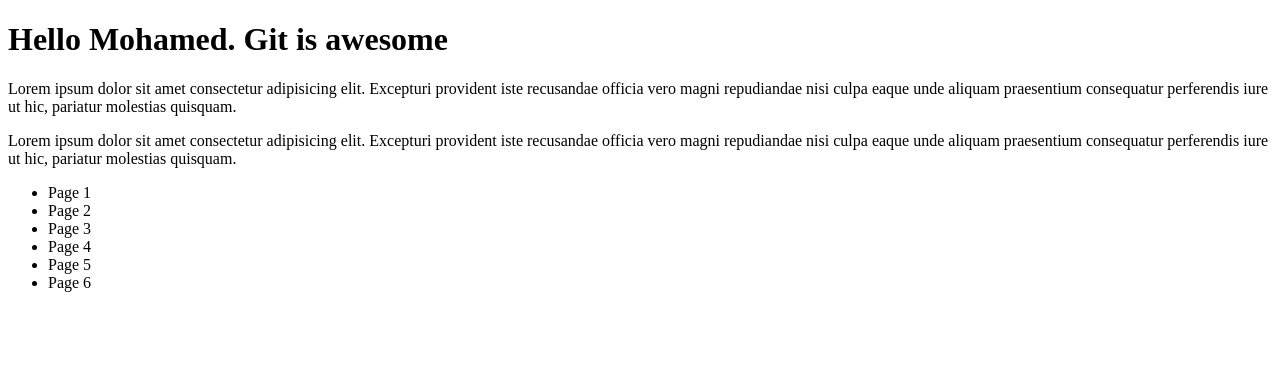
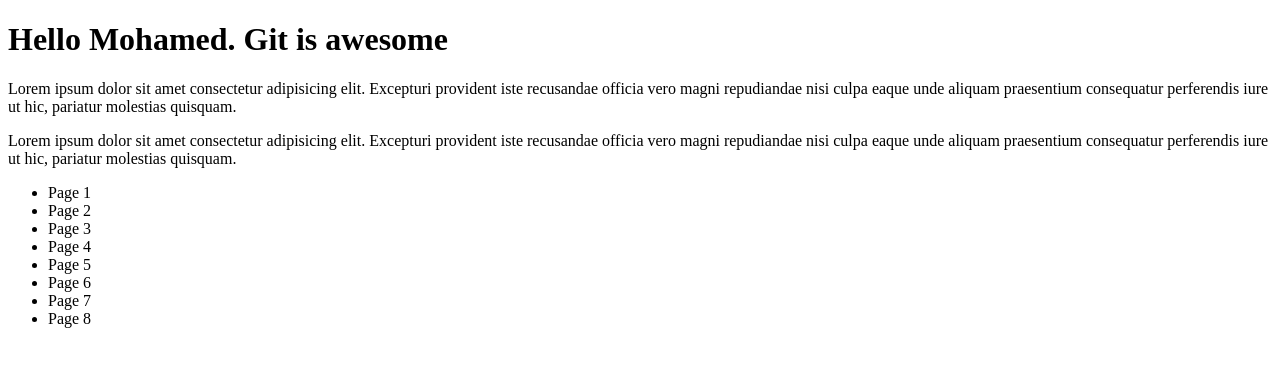
Before and after one commit to Hamrounix/git-test, a plain HTML site: page index.html in a window 1280 px wide. Drawn offline with Linux system fonts and the light colour scheme.

Commit message:
Added 2 li

```diff
--- a/index.html
+++ b/index.html
@@ -27,6 +27,8 @@
       <li>Page 4</li>
       <li>Page 5</li>
       <li>Page 6</li>
+      <li>Page 7</li>
+      <li>Page 8</li>
     </ul>
   </body>
 </html>
```
